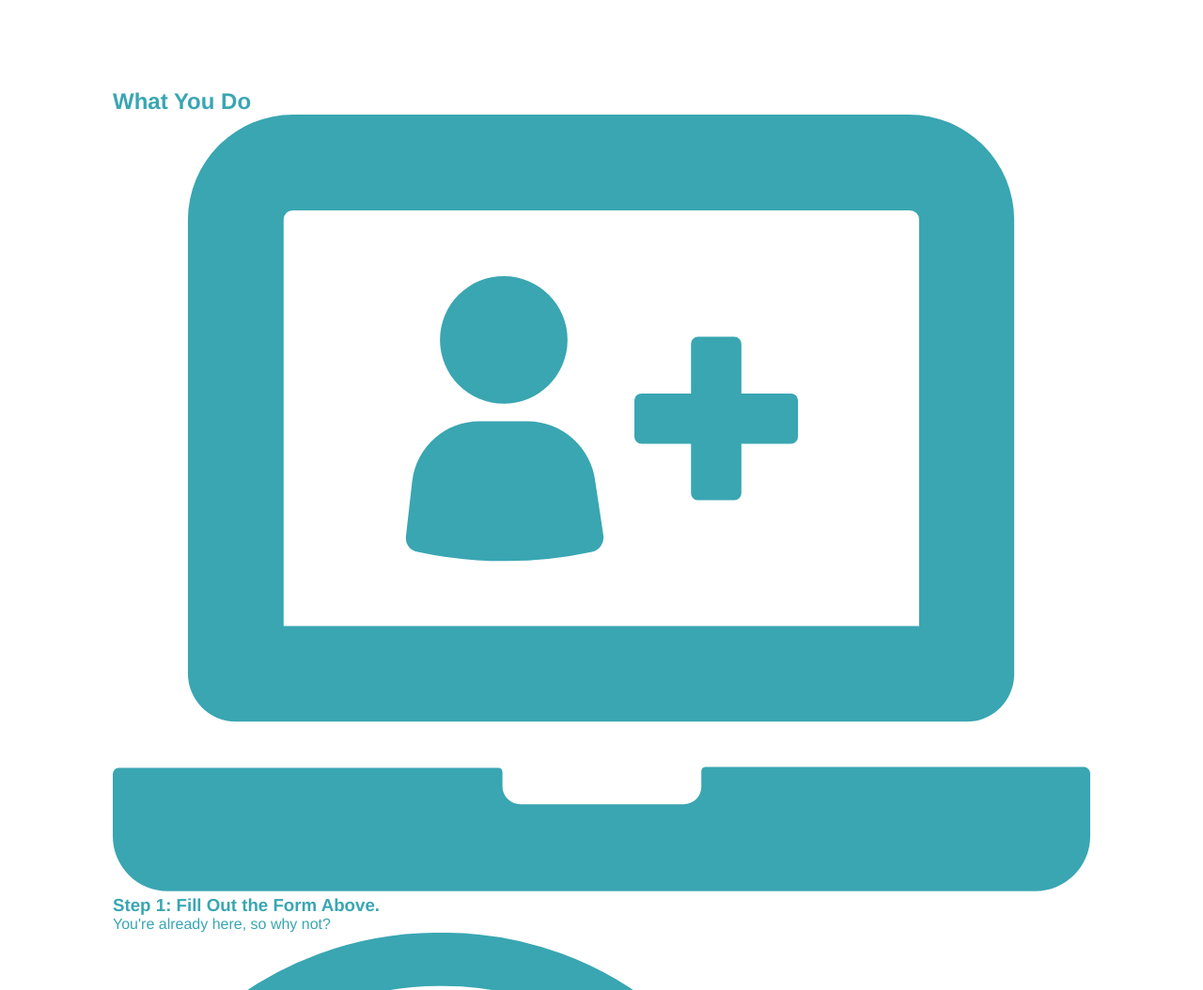
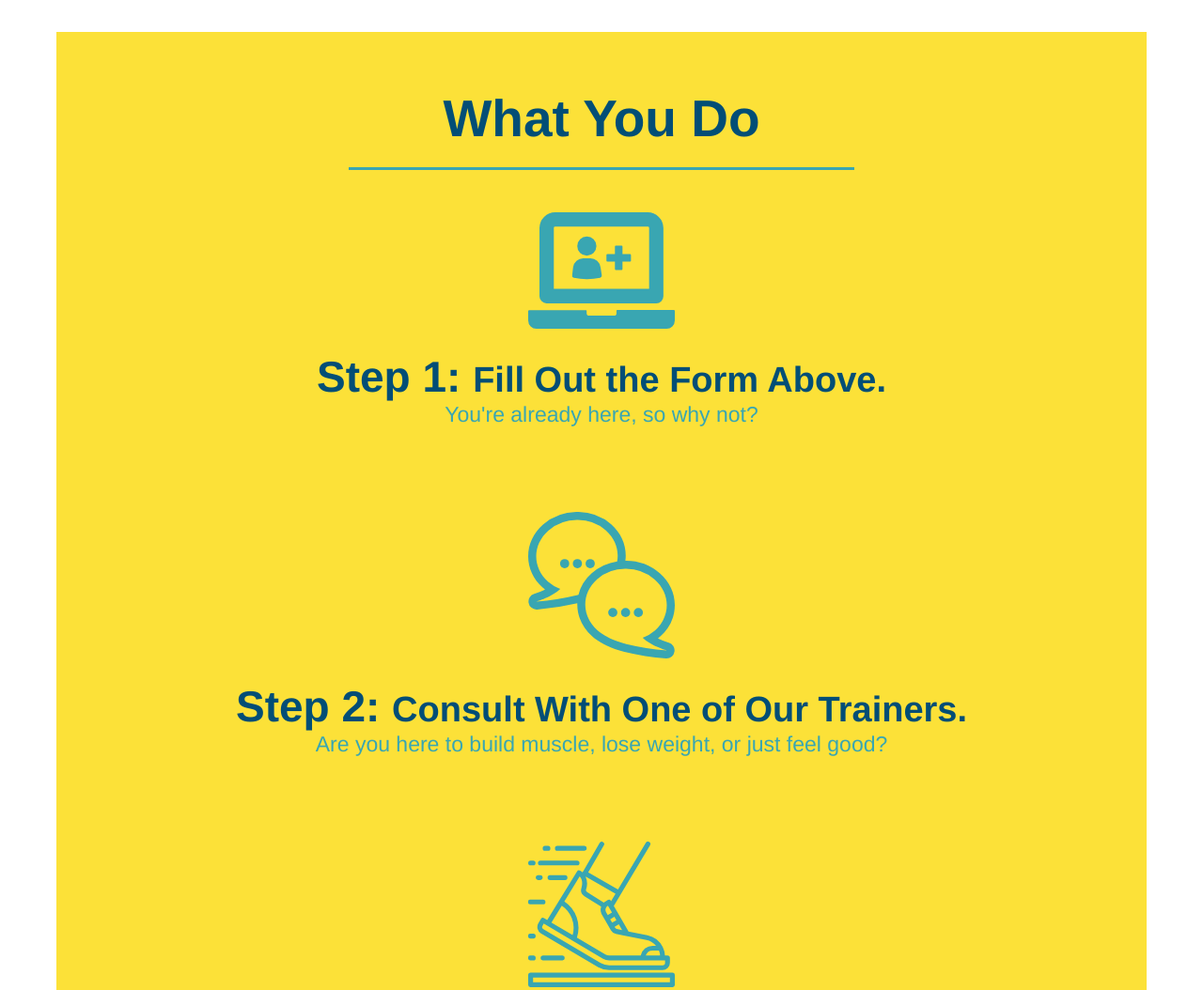
Before and after one commit to ArielGlose/run-buddy, a plain HTML site: page index.html in a window 1280 px wide. Shown: the part 1120-2174 px from the top of the page at 94% size. Drawn offline with Linux system fonts and the light colour scheme.

Commit message:
style what you do section

```diff
--- a/assets/css/style.css
+++ b/assets/css/style.css
@@ -128,15 +128,6 @@ section {
     text-align: center;
 }
 
-.intro h2 {
-    display: inline-block;
-    font-size: 55px;
-    color: #024e76;
-    margin-bottom: 35px;
-    padding: 0 100px 20px 100px;
-    border-bottom: 3px solid;
-    border-color: #fce138;
-}
 
 .intro p {
     line-height: 1.7;
@@ -145,3 +136,50 @@ section {
     font-size: 20px;
     margin: 0 auto;
 }
+
+.steps {
+    text-align: center;
+    background: #fce138;
+}
+
+
+.section-title {
+    font-size: 55px;
+    color: #024e76;
+    margin-bottom: 35px;
+    padding: 0 100px 20px 100px;
+    display: inline-block;
+    border-bottom: 3px solid;
+}
+
+.primary-border {
+    border-color: #fce138;
+}
+
+.secondary-border {
+    border-color: #39a6b2;
+}
+
+.steps div {
+    margin-bottom: 80px;
+}
+
+.steps img {
+    width: 15%;
+    margin: 10px 0;
+}
+
+.steps h3 {
+    color: #024e76;
+    font-size: 46px;
+    margin-top: 10px;
+}
+
+.steps p {
+    color: #39a6b2;
+    font-size: 23px;
+}
+
+.steps span {
+    font-size: 38px;
+}
--- a/index.html
+++ b/index.html
@@ -70,37 +70,37 @@
 
         <!-- "what we do" section -->
         <section id="what-we-do" class="intro">
-            <h2>What We Do</h2>
+            <h2 class="section-title primary-border">What We Do</h2>
             <p>
               butcher selfies chambray shabby chic gentrify readymade yr Echo Park XOXO Tumblr normcore Banksy direct trade Blue Bottle chillwave you probably haven't heard of them single-origin coffee Vice fanny pack fixie Odd Future Austin fingerstache pickled twee synth Wes Anderson Thundercats viral bitters flannel meggings narwhal Marfa Schlitz sustainable Intelligentsia umami deep v craft
             </p>
           </section>
 
         <!-- "what you do" section -->
-        <section id="what-you-do">
-            <h2>What You Do</h2>
+        <section id="what-you-do" class="steps">
+            <h2 class="section-title secondary-border">What You Do</h2>
 
             <div>
               <img src="./assets/images/step-1.svg" alt="" />
-              <h3> Step 1: Fill Out the Form Above.</h3>
+              <h3> Step 1: <span>Fill Out the Form Above.</span></h3>
               <p> You're already here, so why not?</p>
             </div>
 
             <div>
               <img src="./assets/images/step-2.svg" alt="" />
-              <h3>Step 2: Consult With One of Our Trainers.</h3>
+              <h3>Step 2: <span>Consult With One of Our Trainers.</span></h3>
               <p> Are you here to build muscle, lose weight, or just feel good?</p>
             </div>
 
             <div>
               <img src="./assets/images/step-3.svg" alt="" />
-              <h3>Step 3: Get Running.</h3>
+              <h3>Step 3: <span>Get Running.</span></h3>
               <p>Hit the ground running (literally) once your trainer lays out your plan.</p>
             </div>
 
             <div>
               <img src="./assets/images/step-4.svg" alt="" />
-              <h3> Step 4: See Results.</h3>
+              <h3> Step 4: <span>See Results.</span></h3>
               <p>Bi-weekly checkins with your trainer will keep you focused</p>
             </div>
         </section>
```
